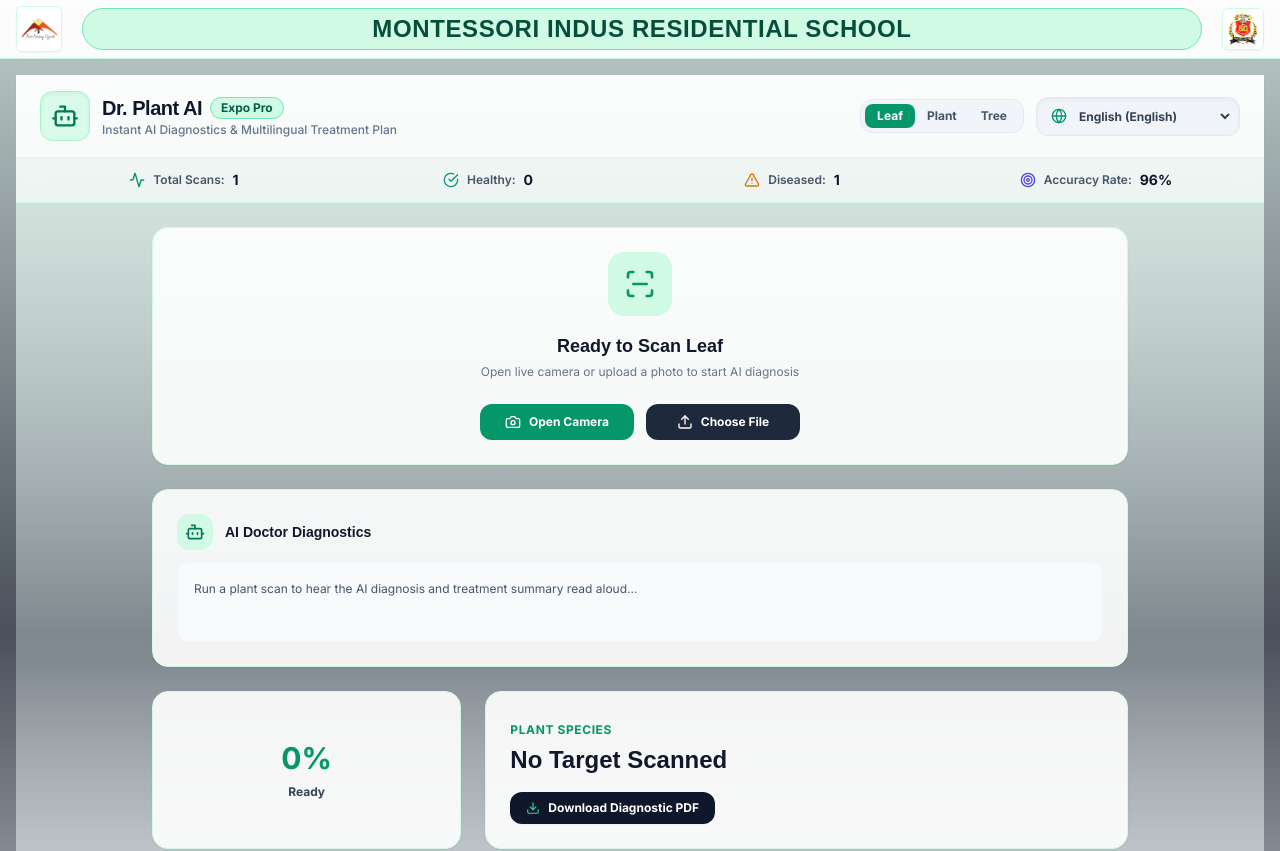
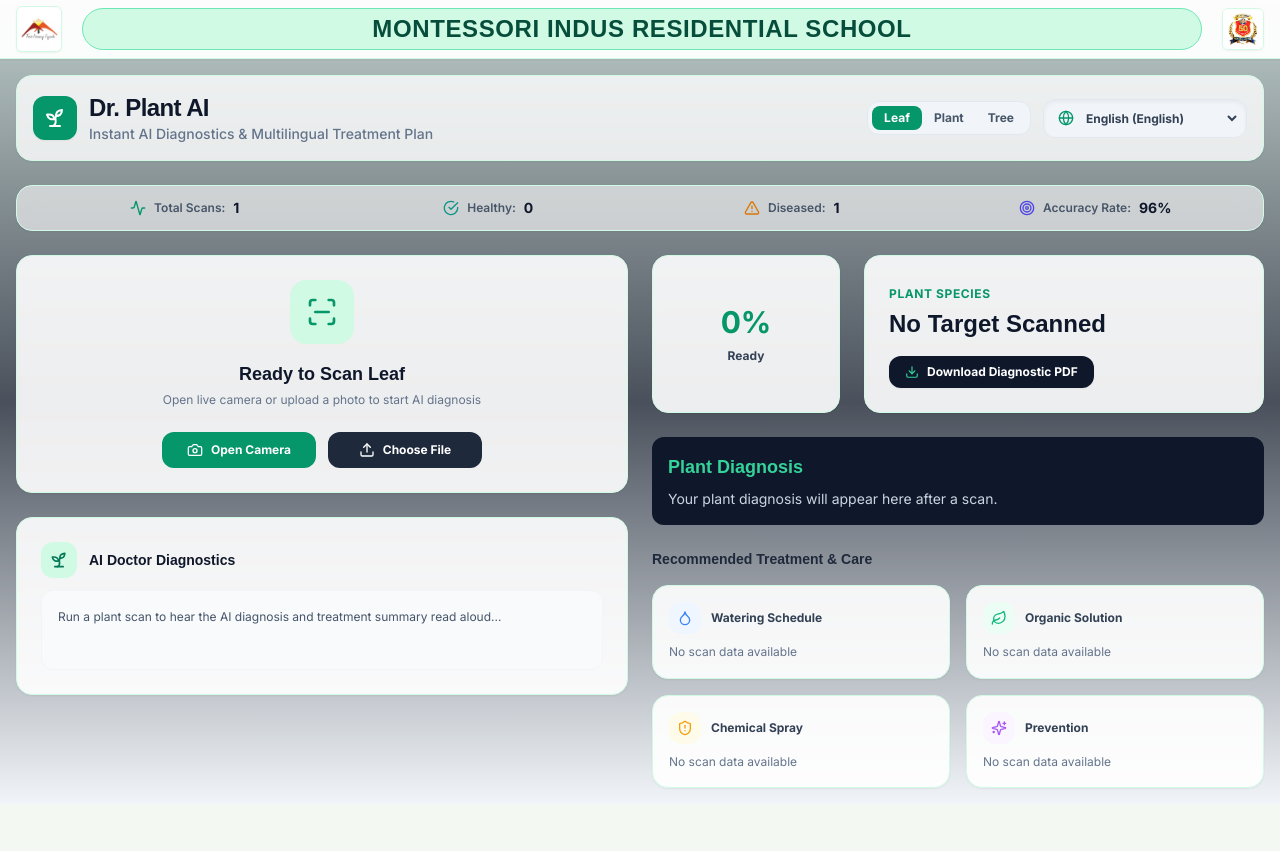
Before and after one commit to vmramu2345-coder/-Dr.-Plant-AI, a React (Vite) app in the folder client/: page / in a window 1280 px wide. Shown: the top 851 px of the page. After the commit the page ends 804 px from the top, so only its background shows below. Built offline with nearby package versions, Linux system fonts and the light colour scheme; no server answers.

Commit message:
Add files via upload

```diff
--- a/client/src/ExpoDashboard.jsx
+++ b/client/src/ExpoDashboard.jsx
@@ -1,6 +1,6 @@
 import React, { useState, useEffect, useCallback, useRef } from 'react';
 import {
-  Bot, Globe, RotateCcw, Volume2, Upload, ScanLine, Activity,
+  Sprout, Globe, RotateCcw, Volume2, Upload, ScanLine, Activity,
   CheckCircle, AlertTriangle, Target, Droplet, Leaf, ShieldAlert,
   Sparkles, Download, Camera
 } from 'lucide-react';
@@ -12,7 +12,6 @@
 const UI_TEXT = {
   en: {
     appName: "Dr. Plant AI",
-    badge: "Expo Pro",
     subTitle: "Instant AI Diagnostics & Multilingual Treatment Plan",
     newScan: "New Scan",
     none: "None",
@@ -49,7 +48,6 @@
   },
   te: {
     appName: "డాక్టర్ ప్లాంట్ AI",
-    badge: "ఎక్స్‌‌పో ప్రో",
     subTitle: "క్షణాల్లో AI రోగ నిర్ధారణ & బహుభాషా చికిత్స ప్రణాళిక",
     newScan: "కొత్త స్కాన్",
     none: "ఏదీ లేదు",
@@ -86,7 +84,6 @@
   },
   hi: {
     appName: "डॉ. प्लांट AI",
-    badge: "एक्सपो प्रो",
     subTitle: "तत्काल AI निदान और बहुभाषी उपचार योजना",
     newScan: "नया स्कैन",
     none: "कोई नहीं",
@@ -123,7 +120,6 @@
   },
   ta: {
     appName: "டாக்டர் பிளான்ட் AI",
-    badge: "எக்ஸ்போ புரோ",
     subTitle: "உடனடி AI நோய் கண்டறிதல் மற்றும் பலமொழி சிகிச்சை திட்டம்",
     newScan: "புதிய ஸ்கேன்",
     none: "எதுவுமில்லை",
@@ -160,7 +156,6 @@
   },
   kn: {
     appName: "ಡಾ. ಪ್ಲಾಂಟ್ AI",
-    badge: "ಎಕ್ಸ್‌ಪೋ ಪ್ರೊ",
     subTitle: "ತಕ್ಷಣದ AI ರೋಗನಿರ್ಣಯ ಮತ್ತು ಬಹುಭಾಷಾ ಚಿಕಿತ್ಸಾ ಯೋಜನೆ",
     newScan: "ಹೊಸ ಸ್ಕ್ಯಾನ್",
     none: "ಯಾವುದೂ ಇಲ್ಲ",
@@ -197,7 +192,6 @@
   },
   ml: {
     appName: "ഡോ. പ്ലാന്റ് AI",
-    badge: "എക്സ്പോ പ്രോ",
     subTitle: "തൽക്ഷണ AI രോഗനിർണ്ണയവും ചികിത്സാ പദ്ധതിയും",
     newScan: "പുതിയ സ്കാൻ",
     none: "ഒന്നുമില്ല",
@@ -395,24 +389,30 @@
   };
 
   return (
-    <div className="min-h-screen bg-gradient-to-b from-emerald-50/80 via-teal-50/30 to-slate-100 text-slate-800 flex flex-col font-sans">
+    <div className="space-y-6">
 
-      {/* Header Bar */}
-      <header className="bg-white/80 backdrop-blur-md border-b border-emerald-100/80 px-6 py-4 flex flex-wrap items-center justify-between gap-4 shadow-sm">
+      {/* Dashboard Top Header Section with Sprout Icon & Clean Dr. Plant AI branding */}
+      <div className="flex flex-col sm:flex-row items-start sm:items-center justify-between gap-4 bg-white/80 backdrop-blur-sm p-4 rounded-2xl shadow-sm border border-emerald-100">
+
         <div className="flex items-center gap-3">
-          <div className="p-2.5 bg-emerald-100/80 border border-emerald-200 rounded-xl shadow-inner">
-            <Bot className="w-7 h-7 text-emerald-700" />
+          {/* Plant Icon representing the app theme */}
+          <div className="p-2.5 bg-emerald-600 rounded-xl text-white shadow-sm flex items-center justify-center">
+            <Sprout className="w-6 h-6" />
           </div>
+
           <div>
             <div className="flex items-center gap-2">
-              <h1 className="text-xl font-extrabold tracking-tight text-slate-900">{t.appName}</h1>
-              <span className="bg-emerald-100 text-emerald-800 text-xs px-2.5 py-0.5 rounded-full border border-emerald-300 font-bold">{t.badge}</span>
+              <h2 className="text-xl sm:text-2xl font-black text-slate-900 tracking-tight">
+                {t.appName}
+              </h2>
             </div>
-            <p className="text-xs text-slate-500 font-medium">{t.subTitle}</p>
+            <p className="text-xs sm:text-sm text-slate-500 font-medium">
+              {t.subTitle}
+            </p>
           </div>
         </div>
 
-        {/* Action Controls */}
+        {/* Action Controls: New Scan, Target Toggle & Multilingual Selector */}
         <div className="flex items-center gap-3 flex-wrap">
           {scanResult && (
             <button
@@ -457,10 +457,11 @@
             </select>
           </div>
         </div>
-      </header>
+
+      </div>
 
       {/* Stats Metric Bar */}
-      <div className="bg-white/60 backdrop-blur-md border-b border-emerald-100 px-6 py-3">
+      <div className="bg-white/60 backdrop-blur-md border border-emerald-100 px-6 py-3 rounded-2xl shadow-sm">
         <div className="max-w-7xl mx-auto grid grid-cols-2 md:grid-cols-4 gap-4 text-center">
           <div className="flex items-center justify-center gap-2">
             <Activity className="w-4 h-4 text-emerald-600" />
@@ -485,10 +486,10 @@
         </div>
       </div>
 
-      {/* Main Container */}
-      <main className="flex-1 p-6 max-w-5xl mx-auto w-full flex flex-col gap-6" id="pdf-report-area">
+      {/* Main Container Grid */}
+      <div className="grid grid-cols-1 lg:grid-cols-2 gap-6" id="pdf-report-area">
 
-        {/* Left Section - Scanner Controls */}
+        {/* Left Section - Scanner Controls & Speech Summary */}
         <div className="flex flex-col gap-6">
           <div className="bg-white/90 backdrop-blur-sm p-6 rounded-2xl border border-emerald-100 shadow-sm flex flex-col items-center justify-center text-center">
 
@@ -538,7 +539,7 @@
           <div className="bg-white/90 backdrop-blur-sm p-6 rounded-2xl border border-emerald-100 shadow-sm">
             <div className="flex items-center gap-3 mb-3">
               <div className="p-2 bg-emerald-100 rounded-xl text-emerald-700">
-                <Bot className="w-5 h-5" />
+                <Sprout className="w-5 h-5" />
               </div>
               <h3 className="text-sm font-bold text-slate-900">{t.docHeader}</h3>
             </div>
@@ -548,7 +549,7 @@
           </div>
         </div>
 
-        {/* Right Section - Diagnostic Output */}
+        {/* Right Section - Diagnostic Output & Treatment Cards */}
         <div className="flex flex-col gap-6">
 
           <div className="grid grid-cols-1 md:grid-cols-3 gap-6">
@@ -632,7 +633,7 @@
 
         </div>
 
-      </main>
+      </div>
     </div>
   );
 }
```
